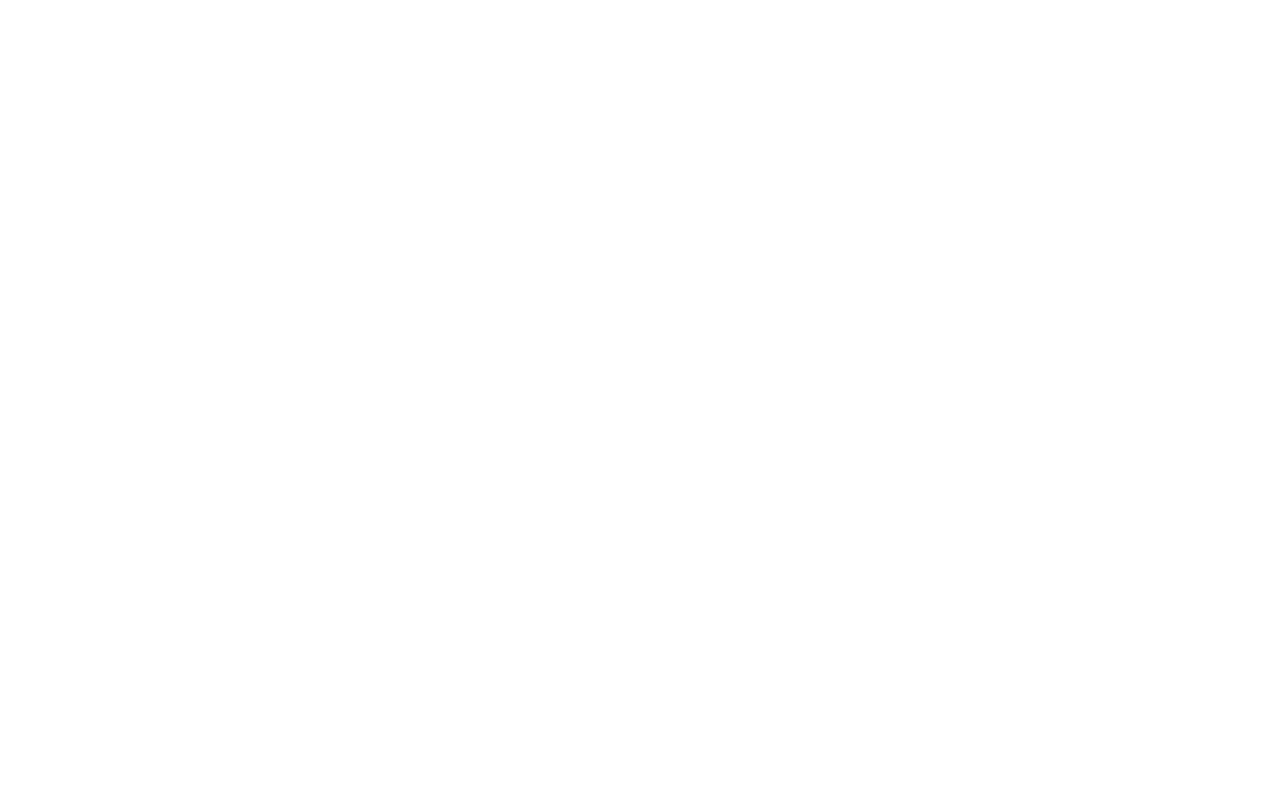
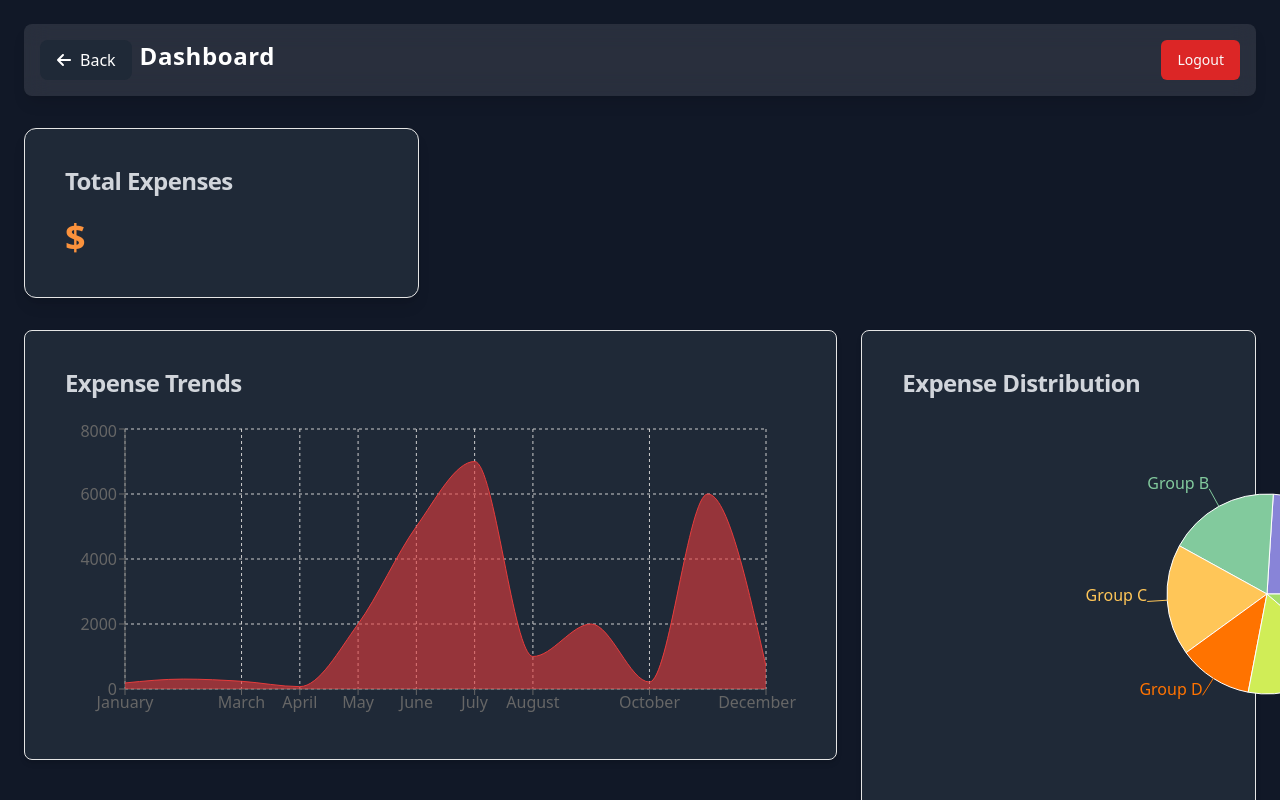
Before and after one commit to hareshkhan01/Expense_tracker_app, a React (Vite) app in the folder frontend/: page / in a window 1280 px wide. Built offline with nearby package versions, Linux system fonts and the light colour scheme.

Commit message:
Add back button in Dashboard page

```diff
--- a/frontend/src/App.jsx
+++ b/frontend/src/App.jsx
@@ -1,10 +1,12 @@
 import AddExpensePage from './pages/AddExpensePage';
+import HomePage from './pages/HomePage';
+import Dashboard from './pages/DashboardPages';
 
 export default function App() {
   return (
     <div>
       {/* <HomePage /> */}
-      {/* <Dashboard /> */}
+      <Dashboard />
       {/* <AddExpensePage/> */}
     </div>
   );
--- a/frontend/src/components/Navbar.jsx
+++ b/frontend/src/components/Navbar.jsx
@@ -39,6 +39,7 @@
             <span className="sr-only">Acme Inc</span>
           </a>
           <div className="ml-auhref  lg:flex gap-6">
+            {/*After Router Setup All the anchor tags will be replaced with Link Components from React Router */}
             <a
               href="#"
               className="group inline-flex h-9 w-max items-center justify-center  bg-white px-4 py-2 text-sm font-medium transition-colors hover:bg-gray-100 hover:text-gray-900 focus:bg-gray-100 focus:text-gray-900 focus:outline-none disabled:pointer-events-none disabled:opacity-50 data-[active]:bg-gray-100/50 data-[state=open]:bg-gray-100/50 dark:bg-gray-950 dark:hover:bg-gray-800 dark:hover:text-gray-50 dark:focus:bg-gray-800 dark:focus:text-gray-50 dark:data-[active]:bg-gray-800/50 dark:data-[state=open]:bg-gray-800/50 rounded-full"
--- a/frontend/src/pages/AddExpensePage.jsx
+++ b/frontend/src/pages/AddExpensePage.jsx
@@ -4,6 +4,7 @@
 import ExpenseCard from '@/components/ExpenseCard';
 
 const AddExpensePage = () => {
+
   return (
     <div className="flex flex-col h-screen w-full bg-gray-900 text-white p-6">
       {/* Input & Save Button */}
--- a/frontend/src/pages/DashboardPages.jsx
+++ b/frontend/src/pages/DashboardPages.jsx
@@ -1,16 +1,16 @@
-import { Button } from "@/components/ui/button";
-import { Card, CardContent, CardHeader, CardTitle } from "@/components/ui/card";
-import SimpleAreaChart from "../components/SimpleAreaChart";
-import SimplePieChart from "../components/PieChart";
-import ExpenseCard from "../components/ExpenseCard";
-import { useState, useEffect } from "react";
+import { Button } from '@/components/ui/button'
+import { Card, CardContent, CardHeader, CardTitle } from '@/components/ui/card'
+import SimpleAreaChart from '../components/SimpleAreaChart'
+import SimplePieChart from '../components/PieChart'
+import ExpenseCard from '../components/ExpenseCard'
+import { FaArrowLeft } from "react-icons/fa6";
+import { useState, useEffect } from 'react'
 
 const Dashboard = () => {
+  const [expenses, setExpenses] = useState([])
 
-  const [expenses, setExpenses] = useState([]);
-
-// Here the expenses will be fetched from the backend
-/*
+  // Here the expenses will be fetched from the backend
+  /*
   useEffect(() => {
     const fetchExpenses = async () => {
       try {
@@ -23,17 +23,26 @@
   }, []);
   */
 
+  // Function to calculate total expense amount
   const getTotalExpenseAmount = () => {
-    return expenses.reduce((total, expense) => total + expense.amount, 0);
+    return expenses.reduce((total, expense) => total + expense.amount, 0)
   }
   return (
     <div className="flex flex-col h-screen w-full bg-gray-900 text-white overflow-x-hidden overflow-y-auto">
       {/* Main Content */}
       <div className="flex-1 p-6 max-w-screen mx-auto">
-
         {/* Navbar */}
         <header className="bg-white/10 shadow-lg p-4 rounded-lg flex justify-between items-center backdrop-blur-md">
-          <h2 className="text-2xl font-bold tracking-wide">Dashboard</h2>
+          <div className='flex gap-2'>
+            <span>
+              {/* After routet setup this will replced with Link */}
+              <a href='/' className="bg-gray-800 hover:bg-gray-700 inline-flex items-center gap-2 px-4 py-2 rounded-lg">
+                <FaArrowLeft />
+                Back
+              </a>
+            </span>
+            <h2 className="text-2xl font-bold tracking-wide">Dashboard</h2>
+          </div>
           <Button variant="destructive" className="bg-red-600 hover:bg-red-700">
             Logout
           </Button>
@@ -47,7 +56,9 @@
               <CardTitle className="text-gray-300">Total Expenses</CardTitle>
             </CardHeader>
             <CardContent>
-              <p className="text-4xl font-extrabold text-orange-400">${getTotalExpenseAmount}</p>
+              <p className="text-4xl font-extrabold text-orange-400">
+                ${getTotalExpenseAmount}
+              </p>
             </CardContent>
           </Card>
         </div>
@@ -60,17 +71,21 @@
                 <CardTitle className="text-gray-300">Expense Trends</CardTitle>
               </CardHeader>
               <CardContent>
-                <SimpleAreaChart expenses={expenses}/>
+                <SimpleAreaChart expenses={expenses} />{' '}
+                {/*Pass the expenses data as props*/}
               </CardContent>
             </Card>
           </div>
           <div className="md:col-span-1">
             <Card className="bg-gray-800 shadow-md rounded-lg p-4">
               <CardHeader>
-                <CardTitle className="text-gray-300">Expense Distribution</CardTitle>
+                <CardTitle className="text-gray-300">
+                  Expense Distribution
+                </CardTitle>
               </CardHeader>
               <CardContent>
-                <SimplePieChart expenses={expenses}/>
+                <SimplePieChart expenses={expenses} />{' '}
+                {/*Pass the expenses data as props*/}
               </CardContent>
             </Card>
           </div>
@@ -78,14 +93,14 @@
 
         {/* Expense List - Scrollable */}
         <div className="mt-8 flex flex-wrap gap-3 ">
-          {expenses.map((expense,index) => (
-            <ExpenseCard key={index} expense={expense}/>
+          {/* Use map function and Pass the expenses data as props */}
+          {expenses.map((expense, index) => (
+            <ExpenseCard key={index} expense={expense} />
           ))}
         </div>
-
       </div>
     </div>
-  );
-};
+  )
+}
 
-export default Dashboard;
+export default Dashboard
```
